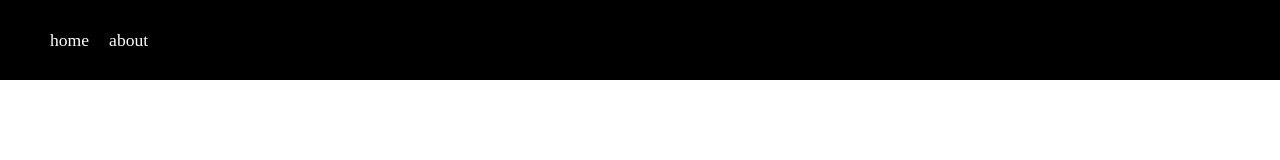
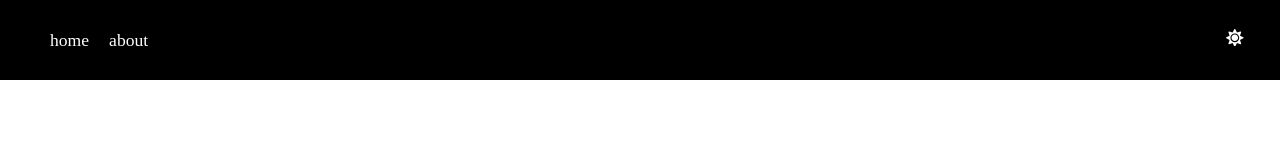
Before and after one commit to aidencullo/beta.aidencullo.com, a React (Vite) app: page / in a window 1280 px wide. Shown: the top 160 px of the page. Built offline with nearby package versions, Linux system fonts and the light colour scheme.

Commit message:
Update ThemeButton component

```diff
--- a/src/components/header/ThemeButton/ThemeButton.tsx
+++ b/src/components/header/ThemeButton/ThemeButton.tsx
@@ -12,7 +12,7 @@ const ThemeButton: React.FC = () => {
 
   return (
     <button onClick={changeTheme} className="header-me-link theme-button" style={{ background: 'none', border: 'none', cursor: 'pointer' }}>
-      {theme && (theme === "light" ? <FaMoon /> : <FaSun />)}
+      {theme === "light" ? <FaMoon /> : <FaSun />}
     </button>
   )
 }
```
